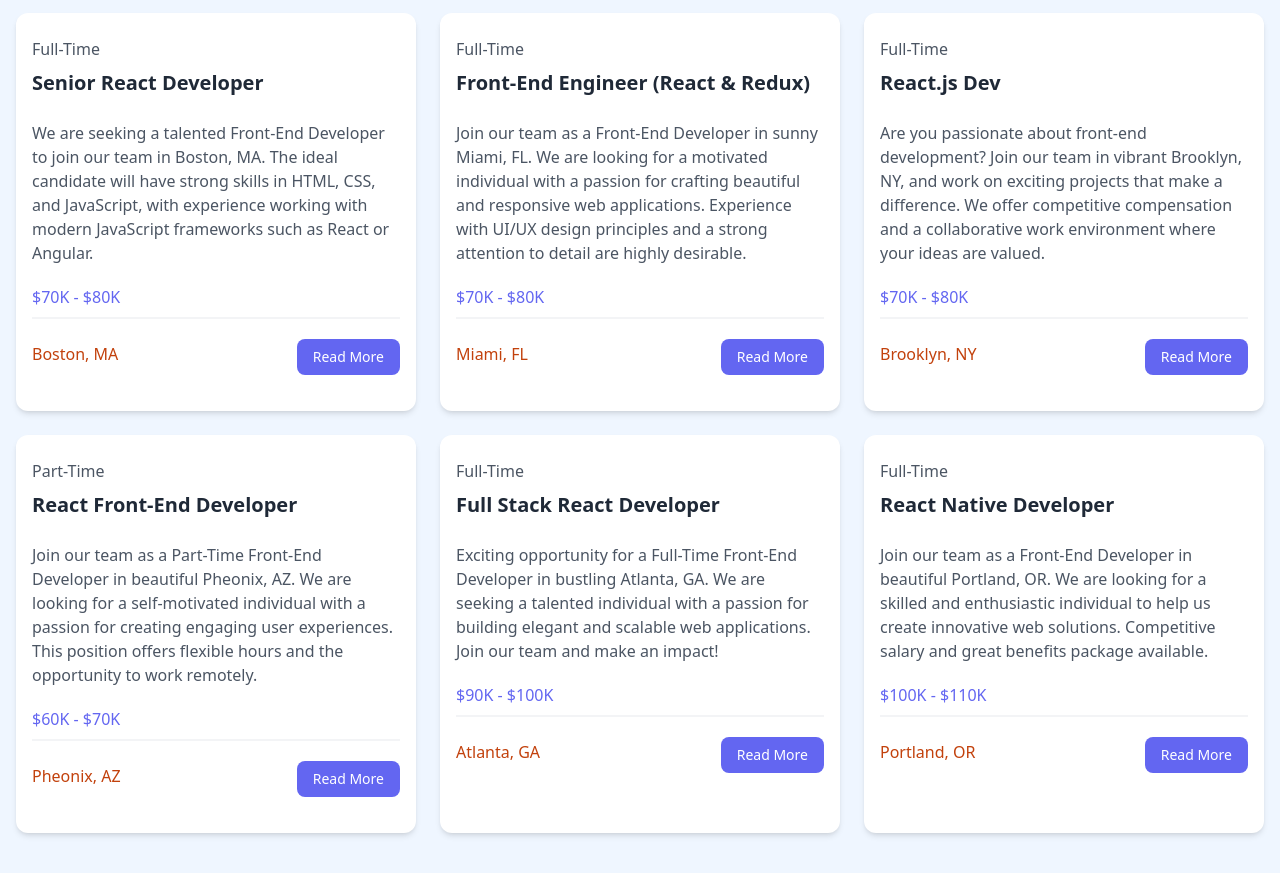
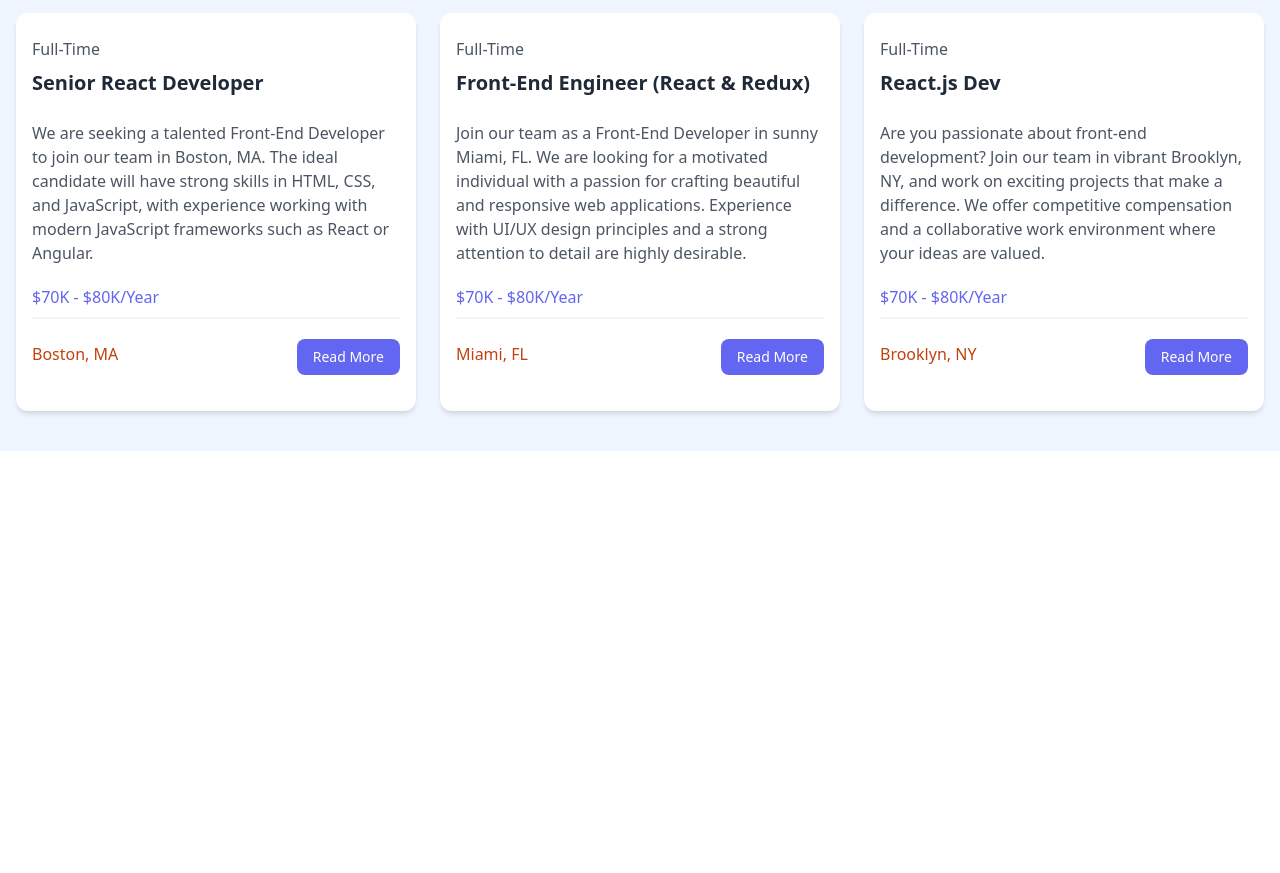
Before and after one commit to sephsx/JobPost_react, a React (Vite) app: page / in a window 1280 px wide. Shown: the part 780-1653 px from the top of the page. After the commit the page ends 1231 px from the top, so only its background shows below. Built offline with nearby package versions, Linux system fonts and the light colour scheme.

Commit message:
added JobListing filter 3

```diff
--- /dev/null
+++ b/src/components/JobListing.jsx
@@ -0,0 +1,37 @@
+import React from 'react'
+
+const JobListing = ({ job }) => {
+    return (
+        <div className="bg-white rounded-xl shadow-md relative">
+            <div className="p-4">
+                <div className="mb-6">
+                    <div className="text-gray-600 my-2">{job.type}</div>
+                    <h3 className="text-xl font-bold">{job.title}</h3>
+                </div>
+
+                <div className="mb-5">
+                    <p className="text-gray-600">{job.description}</p>
+                </div>
+
+                <h3 className="text-indigo-500 mb-2">{job.salary}/Year</h3>
+
+                <div className="border border-gray-100 mb-5"></div>
+
+                <div className="flex flex-col lg:flex-row justify-between mb-4">
+                    <div className="text-orange-700 mb-3">
+                        <i className="fa-solid fa-location-dot text-lg"></i>
+                        {job.location}
+                    </div>
+                    <a
+                        href={`/jobs/${job.id}`}
+                        className="h-[36px] bg-indigo-500 hover:bg-indigo-600 text-white px-4 py-2 rounded-lg text-center text-sm"
+                    >
+                        Read More
+                    </a>
+                </div>
+            </div>
+        </div>
+    )
+}
+
+export default JobListing
--- a/src/components/JobListings.jsx
+++ b/src/components/JobListings.jsx
@@ -1,7 +1,9 @@
 import React from 'react'
 import jobs from '../jobs.json'
-const JobListing = ({ job }) => {
+import JobListing from './JobListing'
 
+const JobListings = () => {
+    const recentJob = jobs.slice(0, 3)
     return (
         <section className="bg-blue-50 px-4 py-10">
             <div className="container-xl lg:container m-auto">
@@ -9,36 +11,8 @@ const JobListing = ({ job }) => {
                     Browse Jobs
                 </h2>
                 <div className="grid grid-cols-1 md:grid-cols-3 gap-6">
-                    {jobs.map((job) => (
-                        <div className="bg-white rounded-xl shadow-md relative">
-                            <div className="p-4">
-                                <div className="mb-6">
-                                    <div className="text-gray-600 my-2">{job.type}</div>
-                                    <h3 className="text-xl font-bold">{job.title}</h3>
-                                </div>
-
-                                <div className="mb-5">
-                                    <p className="text-gray-600">{job.description}</p>
-                                </div>
-
-                                <h3 className="text-indigo-500 mb-2">{job.salary}</h3>
-
-                                <div className="border border-gray-100 mb-5"></div>
-
-                                <div className="flex flex-col lg:flex-row justify-between mb-4">
-                                    <div className="text-orange-700 mb-3">
-                                        <i className="fa-solid fa-location-dot text-lg"></i>
-                                        {job.location}
-                                    </div>
-                                    <a
-                                        href={`/jobs/${job.id}`}
-                                        className="h-[36px] bg-indigo-500 hover:bg-indigo-600 text-white px-4 py-2 rounded-lg text-center text-sm"
-                                    >
-                                        Read More
-                                    </a>
-                                </div>
-                            </div>
-                        </div>
+                    {recentJob.map((job) => (
+                        <JobListing key={job.id} job={job} />
                     ))}
                 </div>
             </div>
@@ -46,4 +20,4 @@ const JobListing = ({ job }) => {
     )
 }
 
-export default JobListing
+export default JobListings
```
